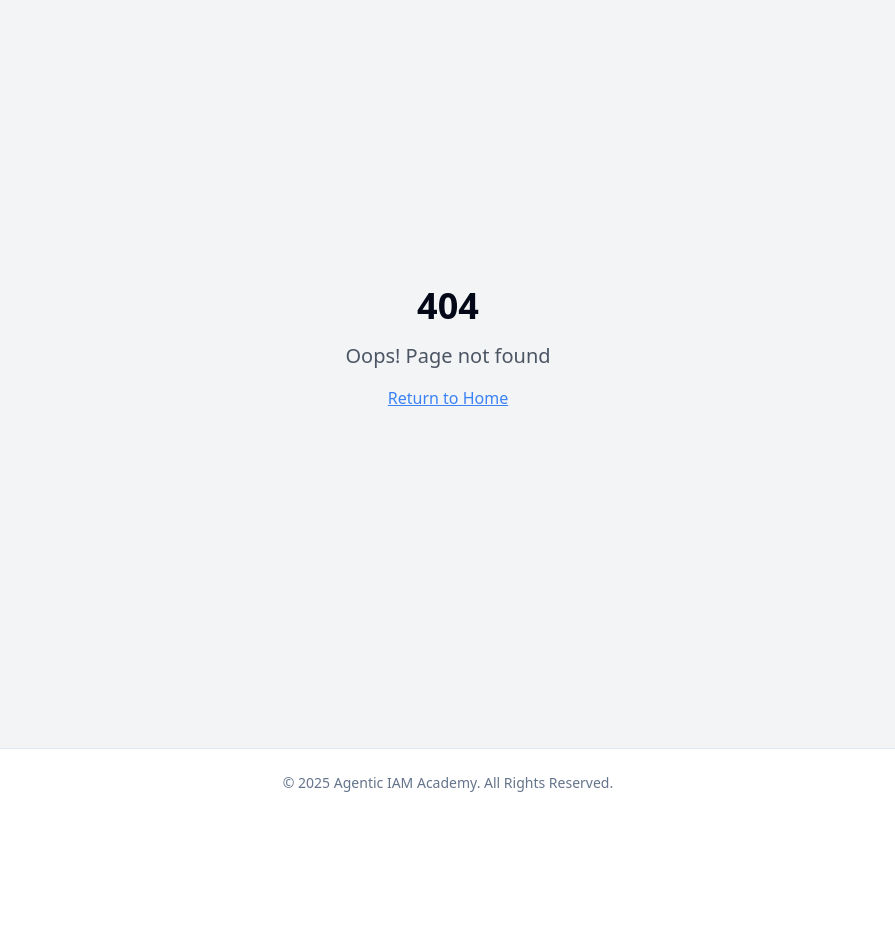
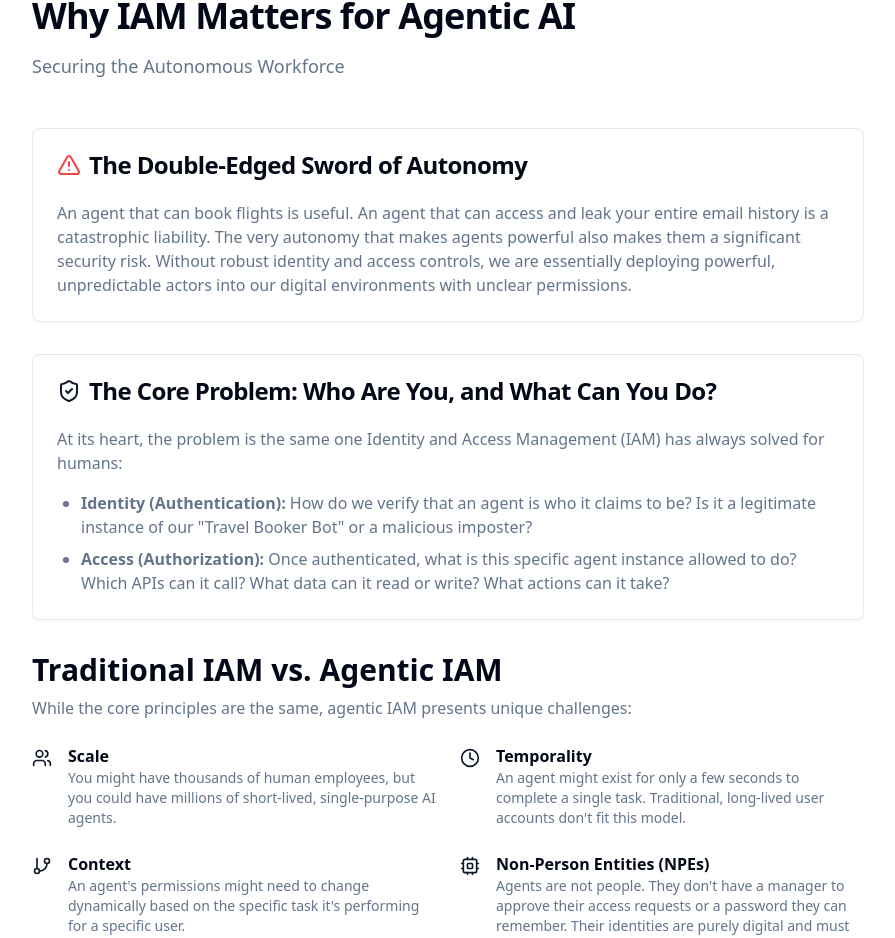
Before and after one commit to ayshsandu/agentic-iam-academy, a React (Vite) app: page /why-iam-matters in a window 1280 px wide. Before the commit this address had no page. Shown: the part 117-1055 px from the top of the page, without its empty margins (192-1087 px from the left). Before the commit the page ends 934 px from the top, so only its background shows below. Built offline with nearby package versions, Linux system fonts and the light colour scheme.

Commit message:
Add IAM matters content
Add content and link to the "Why IAM Matters" page.

```diff
--- a/src/App.tsx
+++ b/src/App.tsx
@@ -13,6 +13,7 @@ import Glossary from "./pages/Glossary";
 import About from "./pages/About";
 import Scenarios from "./pages/Scenarios";
 import WhatIsAgenticAI from "./pages/WhatIsAgenticAI";
+import WhyIAMMatters from "./pages/WhyIAMMatters";
 
 const queryClient = new QueryClient();
 
@@ -26,6 +27,7 @@ const App = () => (
           <Route element={<Layout />}>
             <Route index element={<Index />} />
             <Route path="/what-is-agentic-ai" element={<WhatIsAgenticAI />} />
+            <Route path="/why-iam-matters" element={<WhyIAMMatters />} />
             <Route path="/concepts" element={<Concepts />} />
             <Route path="/best-practices" element={<BestPractices />} />
             <Route path="/scenarios" element={<Scenarios />} />
--- a/src/pages/WhatIsAgenticAI.tsx
+++ b/src/pages/WhatIsAgenticAI.tsx
@@ -2,10 +2,13 @@
 import {
   Card,
   CardContent,
+  CardFooter,
   CardHeader,
   CardTitle,
 } from "@/components/ui/card";
-import { CheckCircle } from "lucide-react";
+import { CheckCircle, ArrowRight } from "lucide-react";
+import { Link } from "react-router-dom";
+import { Button } from "@/components/ui/button";
 
 const characteristics = [
   {
@@ -74,6 +77,13 @@ const WhatIsAgenticAI = () => {
               This is where Identity and Access Management becomes critical. How do we grant these autonomous agents the permissions they need to do their jobs without giving them the keys to the entire kingdom? An agent that can book travel needs access to a payment API, but it certainly shouldn't have access to HR systems. Defining, managing, and securing the identity and permissions of these non-human workers is the core challenge this guide will help you solve.
             </p>
           </CardContent>
+          <CardFooter>
+            <Button asChild variant="outline">
+              <Link to="/why-iam-matters">
+                Learn Why IAM Matters <ArrowRight className="ml-2 h-4 w-4" />
+              </Link>
+            </Button>
+          </CardFooter>
         </Card>
       </div>
     </div>
--- /dev/null
+++ b/src/pages/WhyIAMMatters.tsx
@@ -0,0 +1,111 @@
+
+import {
+  Card,
+  CardContent,
+  CardHeader,
+  CardTitle,
+} from "@/components/ui/card";
+import { AlertTriangle, ShieldCheck, Users, Clock, GitBranch, Cpu } from "lucide-react";
+
+const challenges = [
+  {
+    title: "Scale",
+    description: "You might have thousands of human employees, but you could have millions of short-lived, single-purpose AI agents.",
+    icon: Users,
+  },
+  {
+    title: "Temporality",
+    description: "An agent might exist for only a few seconds to complete a single task. Traditional, long-lived user accounts don't fit this model.",
+    icon: Clock,
+  },
+  {
+    title: "Context",
+    description: "An agent's permissions might need to change dynamically based on the specific task it's performing for a specific user.",
+    icon: GitBranch,
+  },
+  {
+    title: "Non-Person Entities (NPEs)",
+    description: "Agents are not people. They don't have a manager to approve their access requests or a password they can remember. Their identities are purely digital and must be managed programmatically.",
+    icon: Cpu,
+  },
+];
+
+const WhyIAMMatters = () => {
+  return (
+    <div className="container max-w-4xl py-8 md:py-12">
+      <h1 className="text-4xl font-bold tracking-tight">Why IAM Matters for Agentic AI</h1>
+      <p className="mt-4 text-lg text-muted-foreground">
+        Securing the Autonomous Workforce
+      </p>
+
+      <div className="mt-12 space-y-8">
+        <Card>
+          <CardHeader>
+            <CardTitle className="flex items-center gap-2">
+              <AlertTriangle className="h-6 w-6 text-destructive" />
+              The Double-Edged Sword of Autonomy
+            </CardTitle>
+          </CardHeader>
+          <CardContent>
+            <p className="text-muted-foreground">
+              An agent that can book flights is useful. An agent that can access and leak your entire email history is a catastrophic liability. The very autonomy that makes agents powerful also makes them a significant security risk. Without robust identity and access controls, we are essentially deploying powerful, unpredictable actors into our digital environments with unclear permissions.
+            </p>
+          </CardContent>
+        </Card>
+
+        <Card>
+          <CardHeader>
+            <CardTitle className="flex items-center gap-2">
+              <ShieldCheck className="h-6 w-6 text-primary" />
+              The Core Problem: Who Are You, and What Can You Do?
+            </CardTitle>
+          </CardHeader>
+          <CardContent>
+            <p className="text-muted-foreground">
+              At its heart, the problem is the same one Identity and Access Management (IAM) has always solved for humans:
+            </p>
+            <ul className="mt-4 list-disc space-y-2 pl-6 text-muted-foreground">
+              <li>
+                <strong>Identity (Authentication):</strong> How do we verify that an agent is who it claims to be? Is it a legitimate instance of our "Travel Booker Bot" or a malicious imposter?
+              </li>
+              <li>
+                <strong>Access (Authorization):</strong> Once authenticated, what is this specific agent instance allowed to do? Which APIs can it call? What data can it read or write? What actions can it take?
+              </li>
+            </ul>
+          </CardContent>
+        </Card>
+
+        <div>
+          <h2 className="text-3xl font-bold">Traditional IAM vs. Agentic IAM</h2>
+          <p className="mt-2 text-muted-foreground">
+            While the core principles are the same, agentic IAM presents unique challenges:
+          </p>
+          <div className="mt-6 grid gap-6 sm:grid-cols-2">
+            {challenges.map((item) => (
+              <div key={item.title} className="flex items-start gap-4">
+                <item.icon className="mt-1 h-5 w-5 shrink-0 text-primary" />
+                <div>
+                  <h3 className="font-semibold">{item.title}</h3>
+                  <p className="text-sm text-muted-foreground">{item.description}</p>
+                </div>
+              </div>
+            ))}
+          </div>
+        </div>
+
+        <Card className="bg-secondary">
+          <CardHeader>
+            <CardTitle>Why This Guide Exists</CardTitle>
+          </CardHeader>
+          <CardContent>
+            <p className="text-muted-foreground">
+              This guide is designed for developers building applications that leverage agentic AI. It's not just for security experts. If you are creating, deploying, or managing AI agents, you are on the front lines of this new security paradigm. We will provide you with the concepts, best practices, and practical patterns you need to securely identify your agents, grant them the precise, least-privilege permissions they need, and build systems that are both powerful and safe.
+            </p>
+          </CardContent>
+        </Card>
+      </div>
+    </div>
+  );
+};
+
+export default WhyIAMMatters;
```
